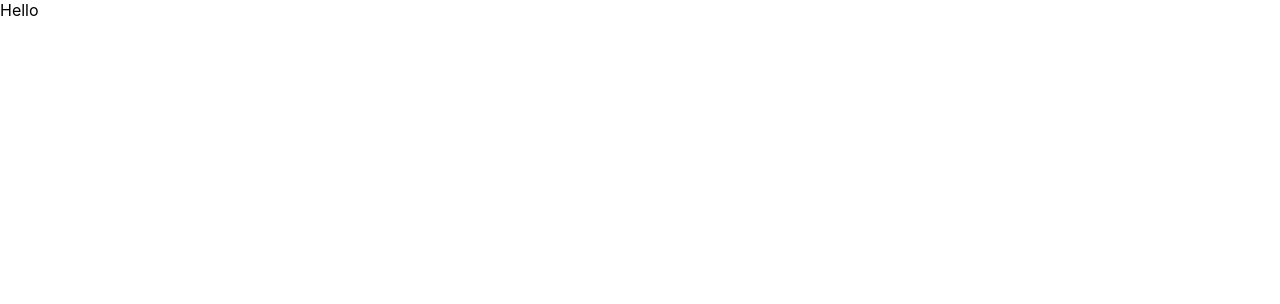
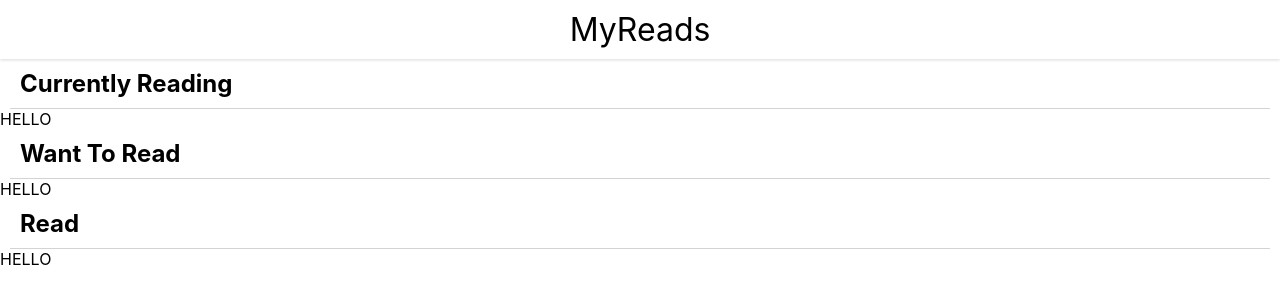
Before and after one commit to AbrahamLara/MyReads, a React (Create React App) app: page / in a window 1280 px wide. Shown: the top 304 px of the page. Built offline with nearby package versions, Linux system fonts and the light colour scheme.

Commit message:
feat: Created Bookshelf component

```diff
--- a/src/App.css
+++ b/src/App.css
@@ -1,32 +1,7 @@
-.App {
+.myreads-title {
 	text-align: center;
+	padding: 10px;
+	font-size: 2em;
+	box-shadow: 0 1px 3px 0 rgba(0,0,0,0.15);
+	font-family: -apple-system, BlinkMacSystemFont, 'Segoe UI', Roboto, Oxygen, Ubuntu, Cantarell, 'Open Sans', 'Helvetica Neue', sans-serif;
 }
-
-.App-logo {
-	animation: App-logo-spin infinite 20s linear;
-	height: 40vmin;
-}
-
-.App-header {
-	background-color: #282c34;
-	min-height: 100vh;
-	display: flex;
-	flex-direction: column;
-	align-items: center;
-	justify-content: center;
-	font-size: calc(10px + 2vmin);
-	color: white;
-}
-
-.App-link {
-  	color: #61dafb;
-}
-
-@keyframes App-logo-spin {
-	from {
-		transform: rotate(0deg);
-	}
-	to {
-		transform: rotate(360deg);
-	}
-}
--- a/src/App.js
+++ b/src/App.js
@@ -1,11 +1,15 @@
 import React, { Component } from 'react';
 import './App.css';
+import BookShelf from './BookShelf';
 
 class App extends Component {
 	render() {
 		return (
 			<div>
-				Hello
+				<nav className='myreads-title'>MyReads</nav>
+				<BookShelf name='Currently Reading'/>
+				<BookShelf name='Want To Read'/>
+				<BookShelf name='Read'/>
 			</div>
 		);
 	}
--- /dev/null
+++ b/src/BookShelf.css
@@ -0,0 +1,34 @@
+.myreads-bookshelf-header {
+	font-size: 1.5em;
+	margin-left: 10px;
+	margin-right: 10px;
+	padding: 10px;
+	border-bottom: 1px solid lightgrey;
+}
+
+.myreads-button {
+	position: fixed;
+	right: 25px;
+	bottom: 25px;
+}
+
+.myreads-button button {
+	display: block;
+	width: 50px;
+	border: none;
+	height: 50px;
+	border-radius: 50%;
+	background: #222;
+	background-image: url('logo.svg');
+	background-repeat: no-repeat;
+	background-position: center;
+	background-size: 28px;
+	box-shadow: 0 3px 6px rgba(0,0,0,0.16), 0 3px 6px rgba(0,0,0,0.23);
+	font-size: 0;
+	outline: 0;
+}
+
+.myreads-button button:hover {
+	background-color: #555;
+	cursor: pointer;
+}
--- /dev/null
+++ b/src/BookShelf.js
@@ -0,0 +1,17 @@
+import React, { Component } from 'react';
+import './BookShelf.css';
+
+class BookShelf extends Component {
+    render() {
+        return (
+            <div className='myreads-bookshelf'>
+                <header className='myreads-bookshelf-header'><strong>{this.props.name}</strong></header>
+                <div className='myreads-bookshelf-books'>
+                    HELLO
+                </div>
+            </div>
+        );
+    }
+}
+
+export default BookShelf;
```
